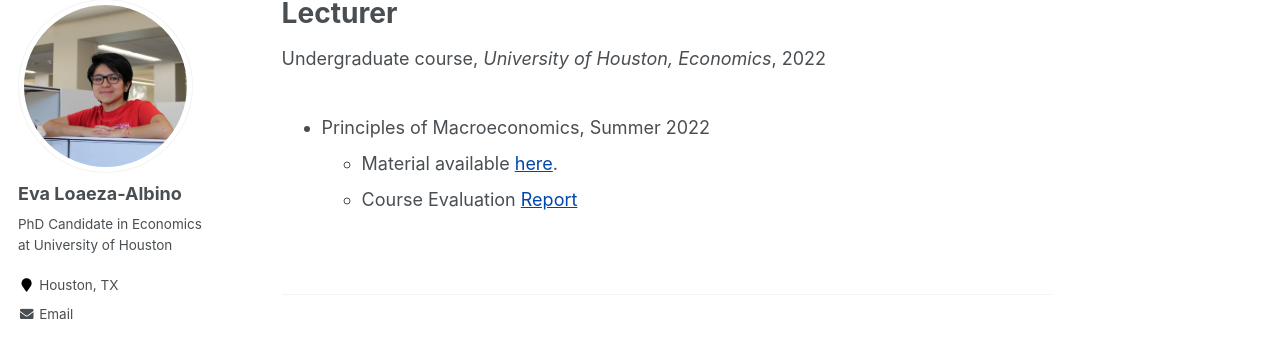
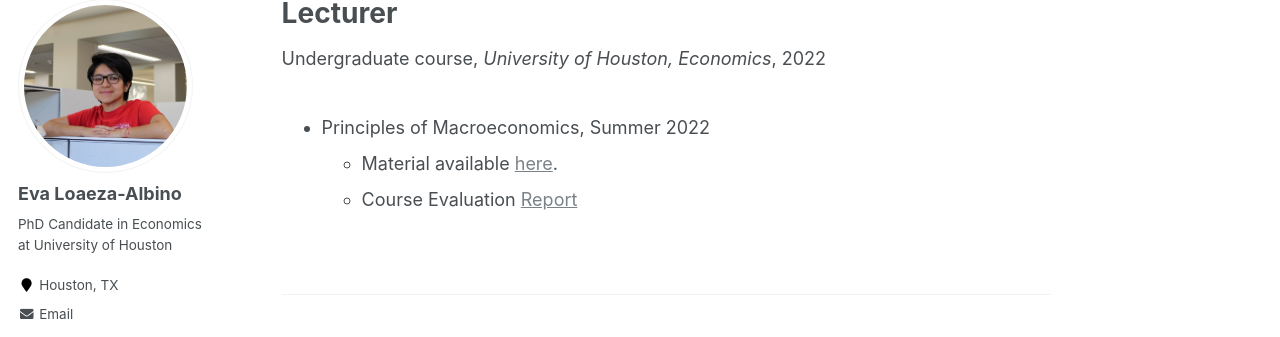
Before and after one commit to evaloaeza/evaloaeza.github.io, a Jekyll site: the page built from _teaching/2022-summer-teaching-1.md, in a window 1280 px wide. Shown: the part 119-456 px from the top of the page. Built offline with Jekyll 4.4.1, drawn with Linux system fonts in a browser that asks for light colours.

Commit message:
Update _variables.scss

```diff
--- a/_sass/_variables.scss
+++ b/_sass/_variables.scss
@@ -91,7 +91,7 @@ $xing-color                 : #006567;
 
 
 /* links */
-$link-color                 : #0047ab;
+$link-color                 : #7a8288;
 $link-color-hover           : mix(#000, $link-color, 25%);
 $link-color-visited         : mix(#fff, $link-color, 25%);
 $masthead-link-color        : $primary-color;
```
